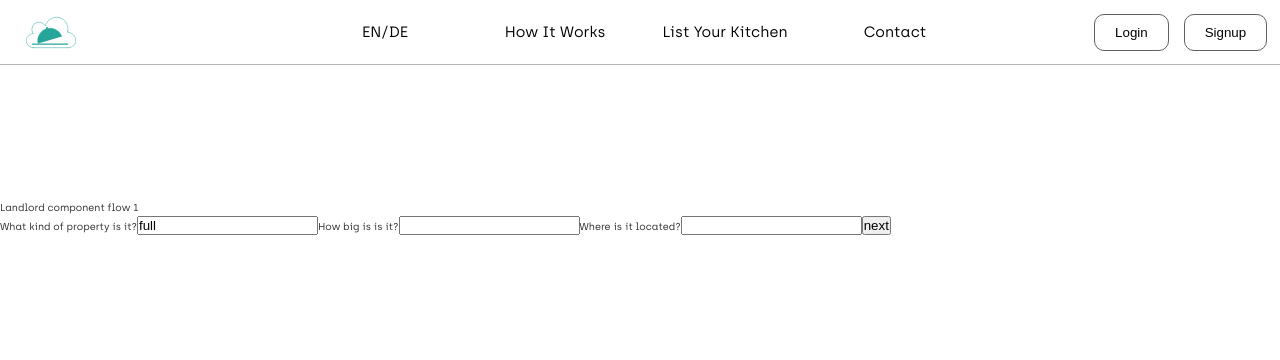
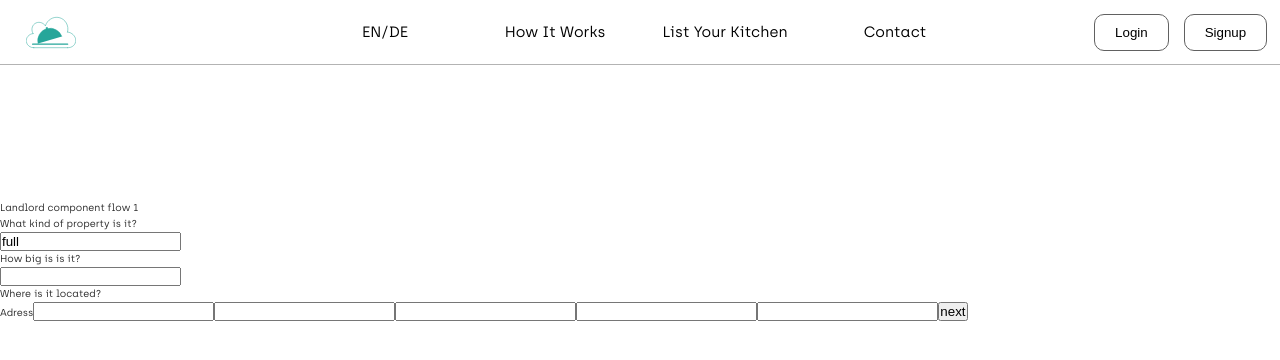
Before and after one commit to FoodleBerlin/foodle, a Next.js app: page /create in a window 1280 px wide. Shown: the top 360 px of the page. Built offline with nearby package versions, Linux system fonts and the light colour scheme.

Commit message:
feat: add more validation to input fields

```diff
--- a/components/Layout/wizard/Step1.tsx
+++ b/components/Layout/wizard/Step1.tsx
@@ -5,7 +5,7 @@ export default function Step1() {
   return (
     <div>
       <h1>Landlord component flow 1</h1>
-      <label>What kind of property is it?</label>
+      <h2>What kind of property is it?</h2>
       <input
         {...register('property')}
         onChange={(c) =>
@@ -18,7 +18,7 @@ export default function Step1() {
       ></input>
       {formState.errors.property && <span className={styles['error']}>{formState.errors.property.message}</span>}
       {/* The current form value that will be submitted {getValues('property')} */}
-      <label>How big is is it?</label>
+      <h2>How big is is it?</h2>
       <input
         type="number"
         {...register('size')}
@@ -31,14 +31,33 @@ export default function Step1() {
         }
       ></input>
       {formState.errors.size && <span className={styles['error']}>{formState.errors.size.message}</span>}
-      <label>Where is it located?</label>
+      <h2>Where is it located?</h2>
+      <label>Adress</label>
+      <input
+        {...register('location.street')}
+        onChange={(c) =>
+          setValue('location.street', c.target.value, {
+            shouldTouch: true,
+            shouldDirty: true,
+            shouldValidate: true,
+          })
+        }
+      ></input>
+      {formState.errors.location?.street && (
+        <span className={styles['error']}>{formState.errors.location?.street.message}</span>
+      )}
       <input type="number"></input>
+      <input type="number"></input>
+      <input></input>
+      <input></input>
       <button
+        disabled={formState.errors.property ? true : false}
         onClick={() => {
           nextStep(1);
         }}
       >
         {/* TODO disable unless all fields in this step are valid */}
+        {/* TODO: create helper function for checking every field for disabling the button*/}
         next
       </button>
     </div>
--- a/components/Layout/wizard/Wizard.tsx
+++ b/components/Layout/wizard/Wizard.tsx
@@ -21,12 +21,16 @@ export default function Wizard() {
     </div>
   );
 }
+const onlyString = /\d/;
 
 export const formData = z.object({
   property: z.enum(['partial', 'full']),
   size: z.number({ required_error: 'Size is required' }).min(1).max(1000),
   location: z.object({
-    street: z.string({ required_error: 'Street is required' }),
+    street: z
+      .string({ required_error: 'Street is required', invalid_type_error: 'Street must be string' })
+      .nonempty({ message: "Street can't be empty." })
+      .refine((val) => !onlyString.test(val), { message: 'String contains numbers.' }),
     number: z.number({ required_error: 'Number is required' }),
     zip: z.number({ required_error: 'Zip is required' }),
     city: z.string({ required_error: 'City is required' }),
```
